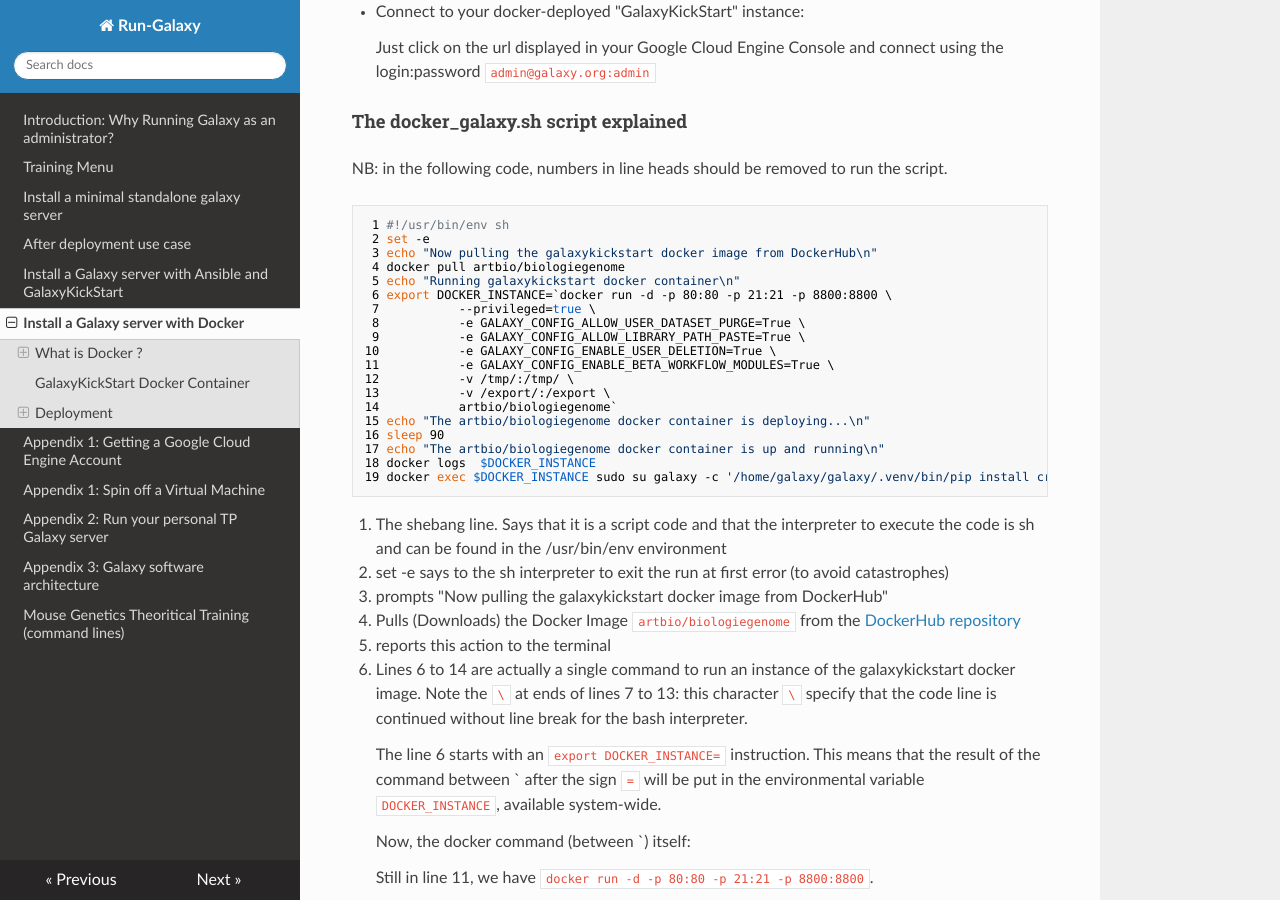
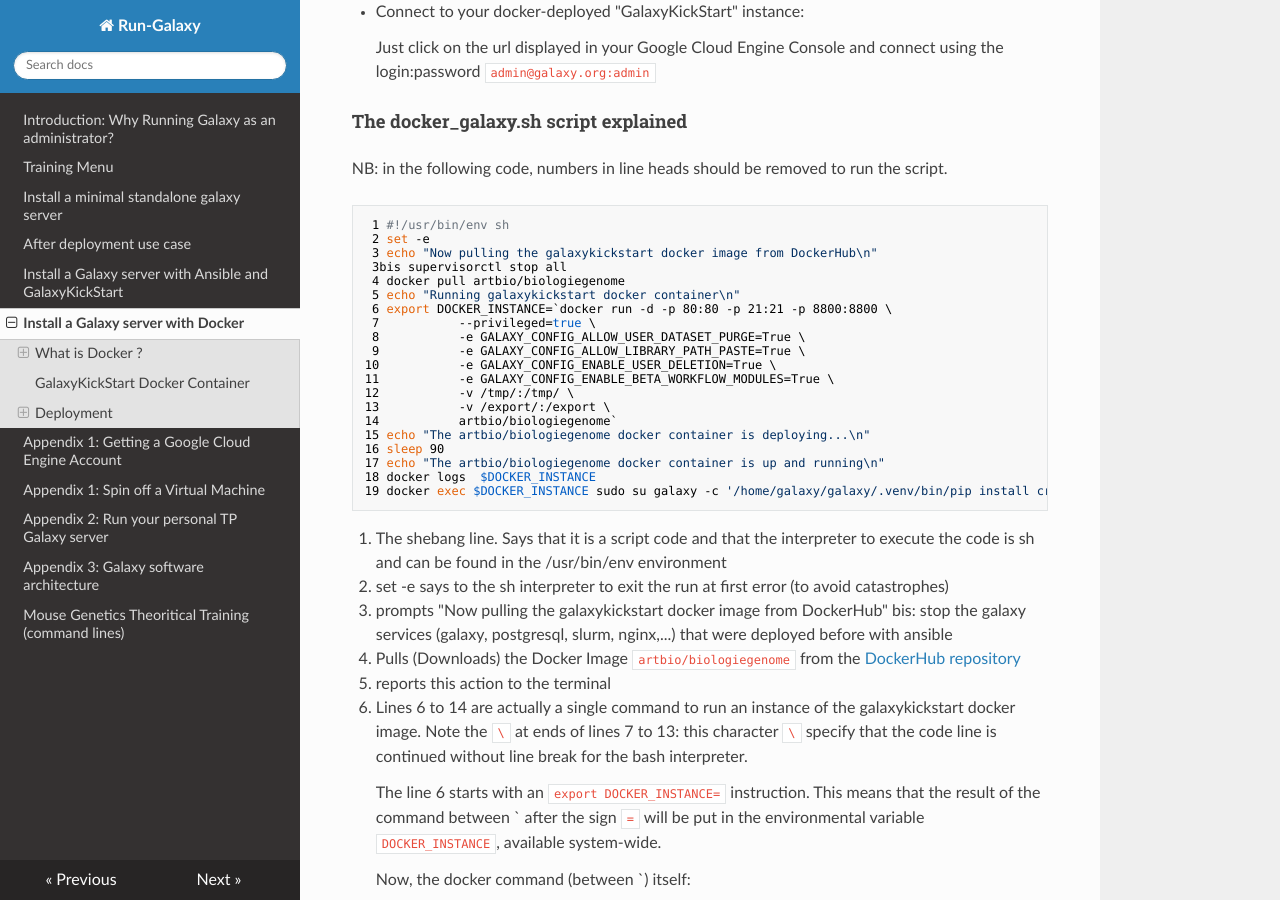
Before and after one commit to ARTbio/Run-Galaxy, an MkDocs documentation site: the page built from docs/Docker_GalaxyKickStart.md, in a window 1280 px wide and 900 px high, scrolled down 1585 px. Built offline with MkDocs 1.6.1, drawn with Linux system fonts in a browser that asks for light colours; nearby versions of some CDN libraries; old or Windows-style settings are respelled for this version of MkDocs.

Commit message:
fix the forgotten supervisorctl stop all

```diff
--- a/docs/Docker_GalaxyKickStart.md
+++ b/docs/Docker_GalaxyKickStart.md
@@ -54,6 +54,7 @@ NB: in the following code, numbers in line heads should be removed to run the sc
  1 #!/usr/bin/env sh
  2 set -e
  3 echo "Now pulling the galaxykickstart docker image from DockerHub\n"
+ 3bis supervisorctl stop all
  4 docker pull artbio/biologiegenome
  5 echo "Running galaxykickstart docker container\n"
  6 export DOCKER_INSTANCE=`docker run -d -p 80:80 -p 21:21 -p 8800:8800 \
@@ -76,6 +77,7 @@ NB: in the following code, numbers in line heads should be removed to run the sc
 code is sh and can be found in the /usr/bin/env environment
 2. set -e says to the sh interpreter to exit the run at first error (to avoid catastrophes)
 3. prompts "Now pulling the galaxykickstart docker image from DockerHub"
+  bis: stop the galaxy services (galaxy, postgresql, slurm, nginx,...) that were deployed before with ansible
 4. Pulls (Downloads) the Docker Image `artbio/biologiegenome` from
 the [DockerHub repository](https://hub.docker.com/r/artbio/biologiegenome/)
 5. reports this action to the terminal
```
Also changed, not shown: 1 other file.
